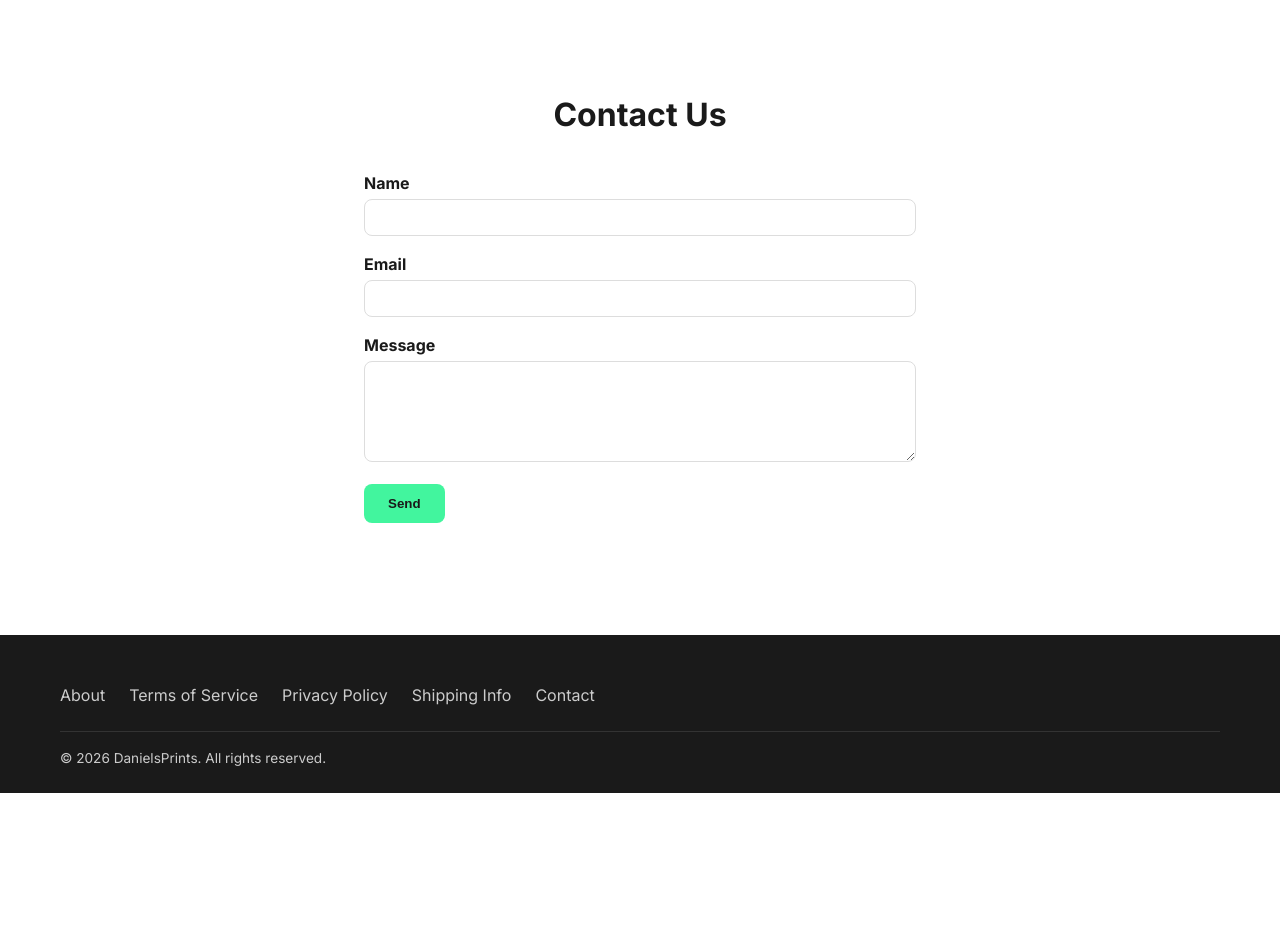
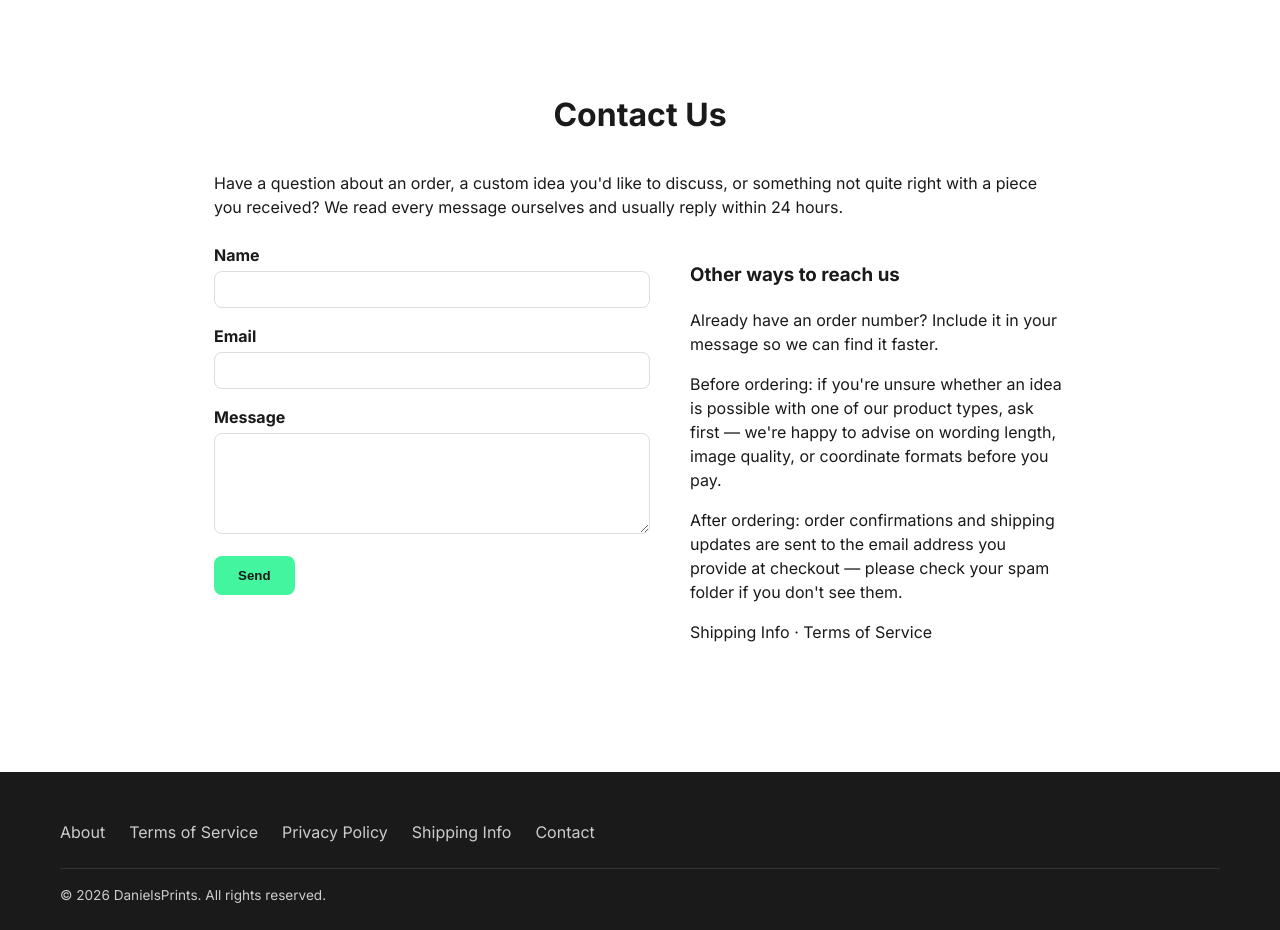
Before and after one commit to Danas2008/shop-danielshop, a Django app: template templates/contact.html in a window 1280 px wide. Shown: the part 56-986 px from the top of the page. Before the commit the page ends 849 px from the top, so only its background shows below. Run offline with Django 5.2, Linux system fonts and the light colour scheme; the template is opened without the code that fills it, so the values that code supplies are empty.

Commit message:
Expand About/Contact pages and rename Builder menu label to Vlastní Design

```diff
--- a/templates/contact.html
+++ b/templates/contact.html
@@ -2,8 +2,12 @@
 {% load i18n %}
 {% block title %}{% trans "Contact" %} — DanielsPrints{% endblock %}
 {% block content %}
-<div class="container section" style="max-width:600px;">
+<div class="container section" style="max-width:900px;">
   <h2>{% trans "Contact Us" %}</h2>
+  <p>{% blocktrans %}Have a question about an order, a custom idea you'd like to discuss, or something not quite right with a piece you received? We read every message ourselves and usually reply within 24 hours.{% endblocktrans %}</p>
+
+  <div class="contact-grid" style="display:flex; gap:2.5rem; flex-wrap:wrap; margin-top:1.5rem;">
+    <div style="flex:1 1 320px;">
       <form method="post">
         {% csrf_token %}
         <div class="form-group"><label for="name">{% trans "Name" %}</label><input type="text" id="name" name="name" required></div>
@@ -12,4 +16,13 @@
         <button type="submit" class="btn btn-primary magnetic">{% trans "Send" %}</button>
       </form>
     </div>
+    <div style="flex:1 1 260px;">
+      <h3>{% trans "Other ways to reach us" %}</h3>
+      <p>{% blocktrans %}Already have an order number? Include it in your message so we can find it faster.{% endblocktrans %}</p>
+      <p>{% blocktrans %}Before ordering: if you're unsure whether an idea is possible with one of our product types, ask first — we're happy to advise on wording length, image quality, or coordinate formats before you pay.{% endblocktrans %}</p>
+      <p>{% blocktrans %}After ordering: order confirmations and shipping updates are sent to the email address you provide at checkout — please check your spam folder if you don't see them.{% endblocktrans %}</p>
+      <p><a href="{% url 'shipping' %}">{% trans "Shipping Info" %}</a> &middot; <a href="{% url 'terms' %}">{% trans "Terms of Service" %}</a></p>
+    </div>
+  </div>
+</div>
 {% endblock %}
```
Also changed, not shown: templates/about.html (+11 -2 lines), locale/cs/LC_MESSAGES/django.po, locale/en/LC_MESSAGES/django.po, 2 other files. Lines whose indentation alone changed are shown as unchanged.
